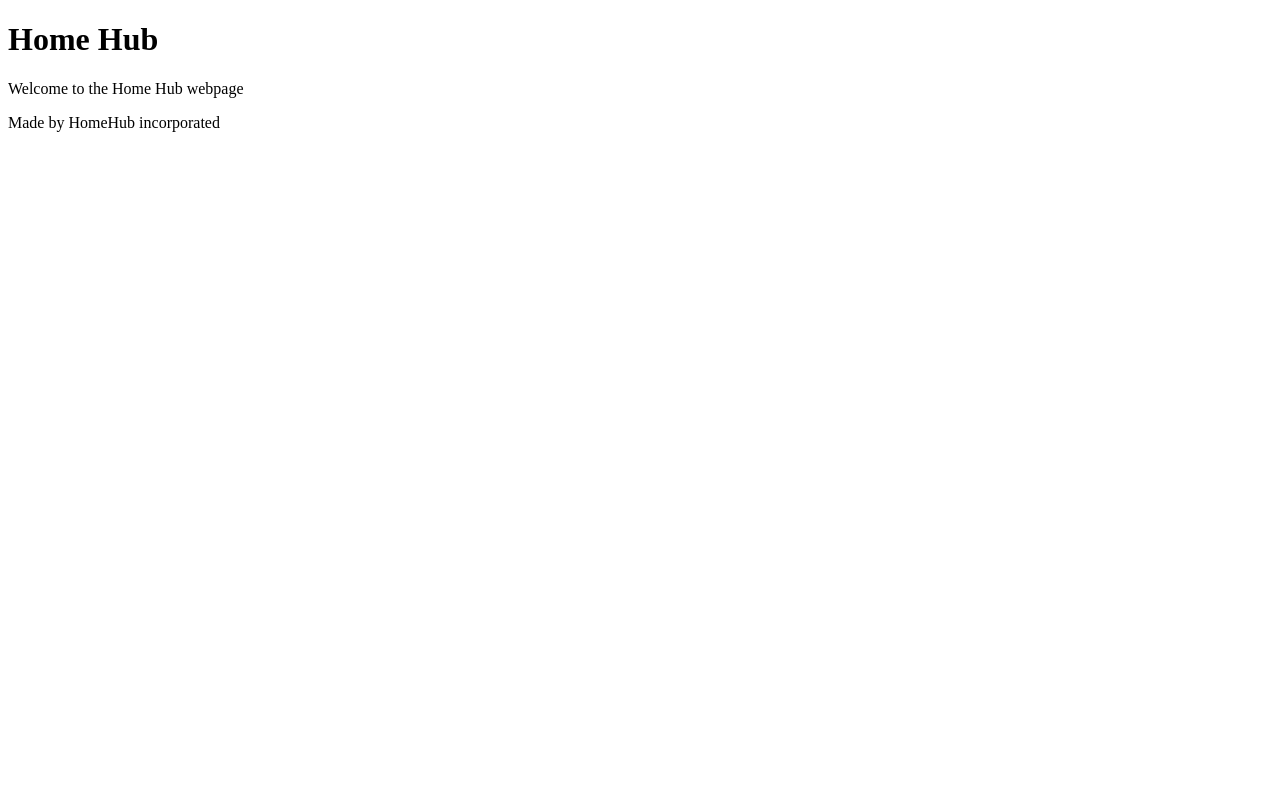
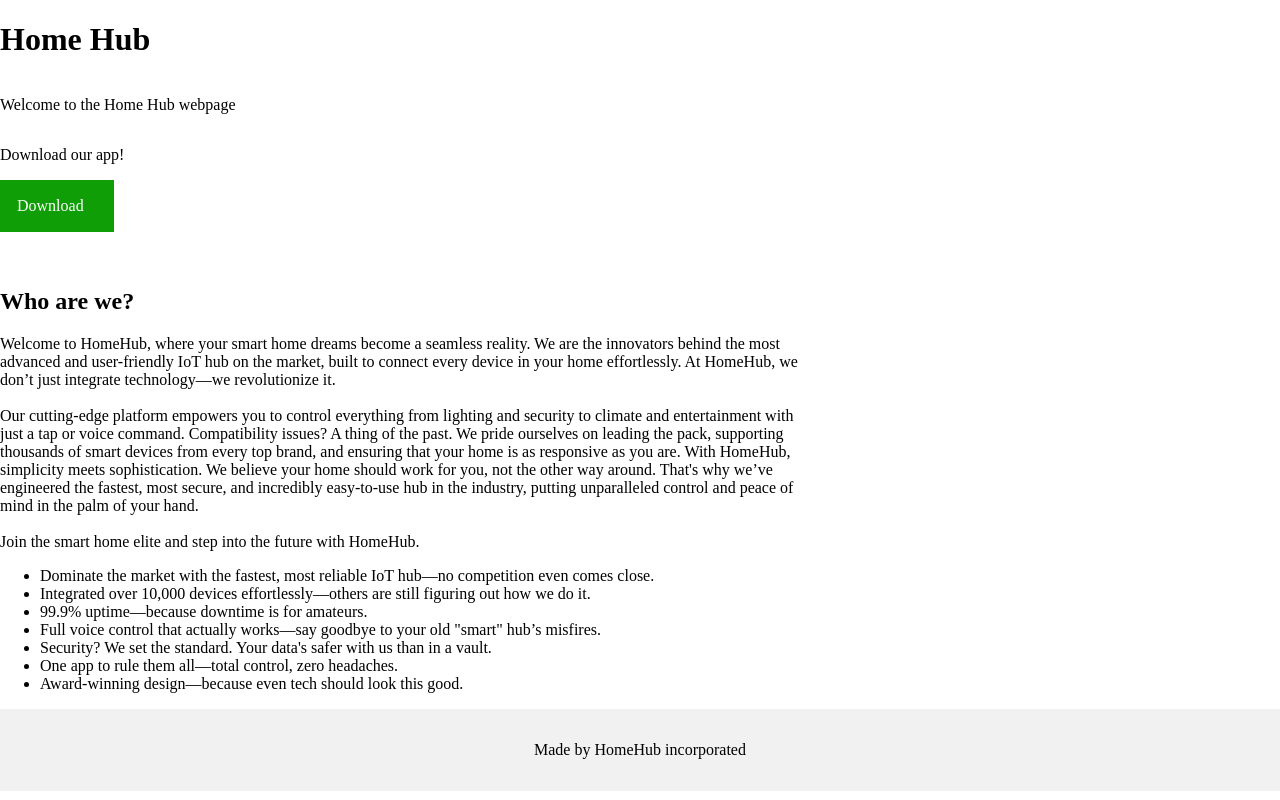
Before and after one commit to Aleks901/SoftEngi, a plain HTML site: page index.html in a window 1280 px wide. Drawn offline with Linux system fonts and the light colour scheme.

Commit message:
La til på nettside

```diff
--- a/index.html
+++ b/index.html
@@ -1,5 +1,37 @@
 <!DOCTYPE HTML >
 <HTML lang="en">
+  <style>
+    body {
+      display: flex;
+      flex-direction: column;
+      margin: 0;
+    }
+
+    #downloadKnapp {
+      text-decoration: none;
+      padding: 1rem;
+      color: white;
+      border: 1px solid #109e06;
+      background-color: #109e06;
+      display: inline-block;
+      width: 5rem;
+    }
+
+    #footer {
+      background-color: #f1f1f1;
+      padding: 1rem;
+      text-align: center;
+      margin-top: auto;
+    }
+
+    #about-us {
+      max-width: 50rem;
+    }
+
+    main {
+      flex-grow: 1;
+    }
+  </style>
    <HEAD>
       <TITLE>Home hub</TITLE>
    </HEAD>
@@ -8,16 +40,53 @@
        Home Hub
     </h1>
   </header>
-   <BODY>
+   <body>
      <p>
        Welcome to the Home Hub webpage
      </p>
-   </BODY>
-  <FOOTER>
+     <p>
+      Download our app!
+     </p>
+     <a id="downloadKnapp" href="https://hiof.instructure.com/courses/8917/assignments/39829" target="_blank">Download</a>
+     <br><br>
+    <section>
+      <h1>
+        Who are we?
+      </h1>
+      <p id="about-us">
+        Welcome to HomeHub, where your smart home dreams become a seamless reality.
+        We are the innovators behind the most advanced and user-friendly IoT hub on the market,
+        built to connect every device in your home effortlessly. At HomeHub,
+        we don’t just integrate technology—we revolutionize it.
+        <br><br>
+
+        Our cutting-edge platform empowers you to control everything from lighting and security to climate and entertainment
+        with just a tap or voice command. Compatibility issues? A thing of the past. We pride ourselves on leading the pack,
+        supporting thousands of smart devices from every top brand, and ensuring that your home is as responsive as you are.
+        With HomeHub, simplicity meets sophistication. We believe your home should work for you, not the other way around.
+        That's why we’ve engineered the fastest, most secure, and incredibly easy-to-use hub in the industry,
+        putting unparalleled control and peace of mind in the palm of your hand.
+        <br><br>
+
+        Join the smart home elite and step into the future with HomeHub.
+      </p>
+
+      <ul>
+        <li>Dominate the market with the fastest, most reliable IoT hub—no competition even comes close.</li>
+        <li>Integrated over 10,000 devices effortlessly—others are still figuring out how we do it.</li>
+        <li>99.9% uptime—because downtime is for amateurs.</li>
+        <li>Full voice control that actually works—say goodbye to your old "smart" hub’s misfires.</li>
+        <li>Security? We set the standard. Your data's safer with us than in a vault.</li>
+        <li>One app to rule them all—total control, zero headaches.</li>
+        <li>Award-winning design—because even tech should look this good.</li>
+      </ul>
+    </section>
+    </body>
+  <footer id="footer">
   <div>
     <p>
       Made by HomeHub incorporated
     </p>
     </div>
-  </FOOTER>
+  </footer>
 </HTML>
```
